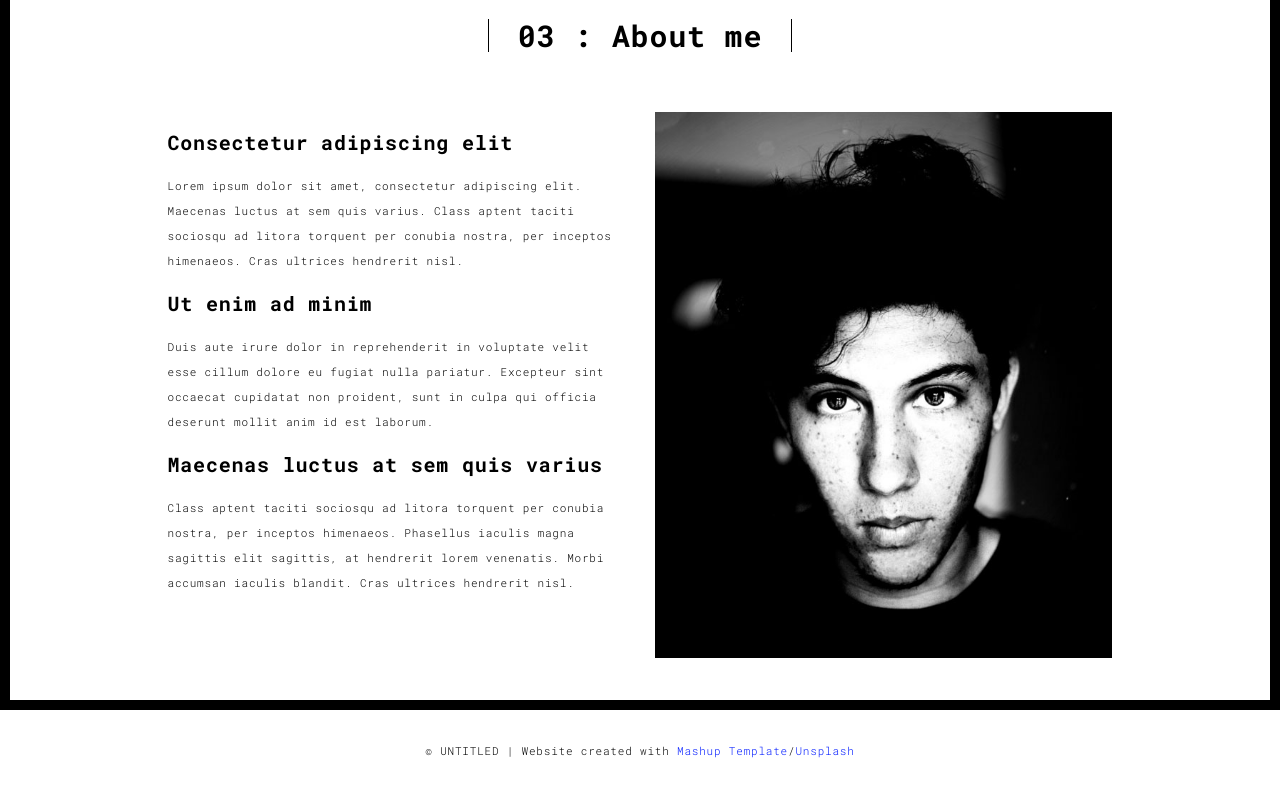
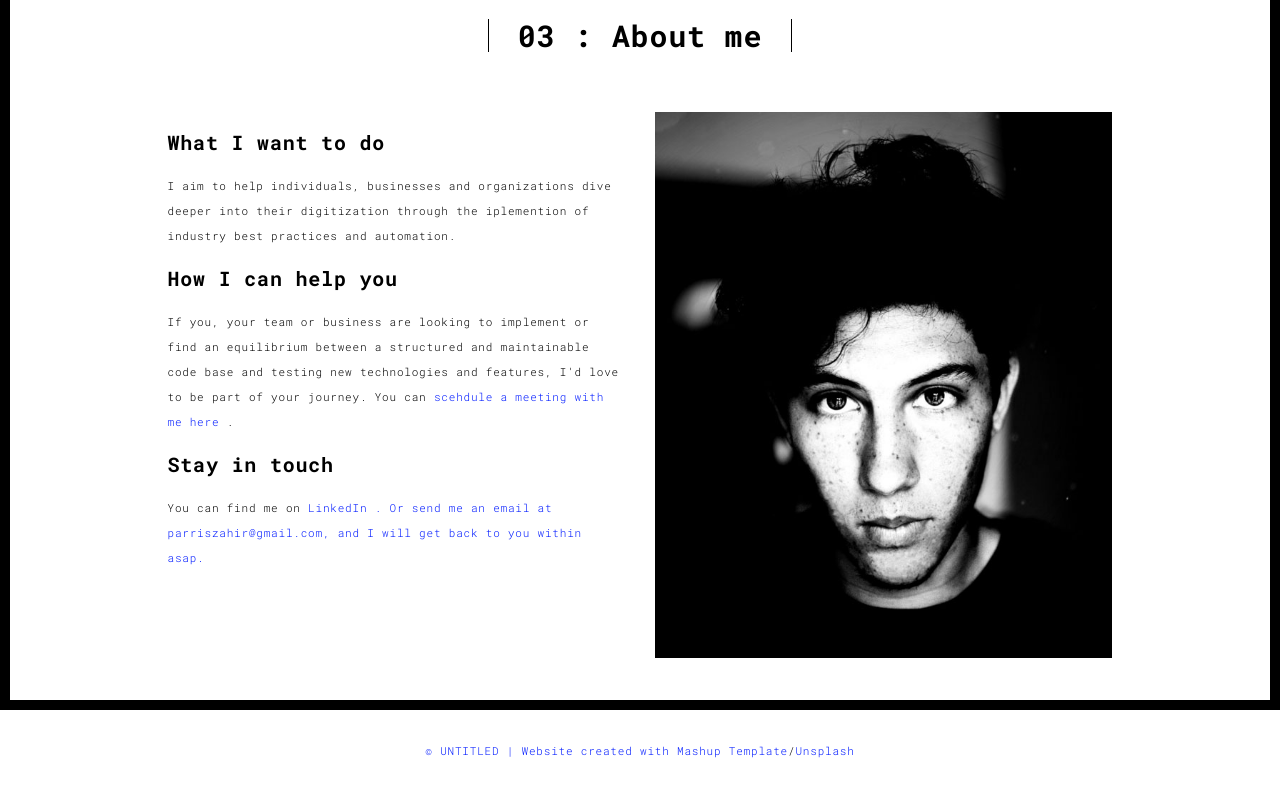
Before and after one commit to ZParris/portfo, a Flask app: page /about.html in a window 1280 px wide. Shown: the part 90-878 px from the top of the page. Run offline with Flask 2, Linux system fonts and the light colour scheme; some libraries are stand-ins or nearby versions.

Commit message:
edited 03 About me page content

```diff
--- a/templates/about.html
+++ b/templates/about.html
@@ -61,16 +61,13 @@
             <div class="col-md-10 col-md-offset-1">
               <div class="row">
                 <div class="col-xs-12 col-md-6">
-                  <h3>Consectetur adipiscing elit</h3>
-                  <p>Lorem ipsum dolor sit amet, consectetur adipiscing elit. Maecenas luctus at sem quis varius.
-                  Class aptent taciti sociosqu ad litora torquent per conubia nostra, per inceptos himenaeos. Cras ultrices hendrerit nisl.</p>
-                  <h3>Ut enim ad minim </h3>
-                  <p>Duis aute irure dolor in reprehenderit in voluptate velit esse
-                  cillum dolore eu fugiat nulla pariatur. Excepteur sint occaecat cupidatat non
-                  proident, sunt in culpa qui officia deserunt mollit anim id est laborum.
-                  <h3>Maecenas luctus at sem quis varius</h3>
+                  <h3>What I want to do </h3>
+                  <p>I aim to help individuals, businesses and organizations dive deeper into their digitization through the iplemention of industry best practices and automation.</p>
+                  <h3>How I can help you </h3>
+                  <p> If you, your team or business are looking to implement or find an equilibrium between a structured and maintainable code base and testing new technologies and features, I'd love to be part of your journey. You can <a href="http://zparris.pythonanywhere.com/contact.html">scehdule a meeting with me here</a> . </p>
+                  <h3>Stay in touch</h3>
                   <p>
-                  Class aptent taciti sociosqu ad litora torquent per conubia nostra, per inceptos himenaeos. Phasellus iaculis magna sagittis elit sagittis, at hendrerit lorem venenatis. Morbi accumsan iaculis blandit. Cras ultrices hendrerit nisl.</p>
+                  You can find me on <a href="https://www.linkedin.com/in/zahir-parris/">LinkedIn<a/> . Or send me an email at parriszahir@gmail.com, and I will get back to you within asap. </p>
                 </div>
                 <div class="col-xs-12 col-md-6">
                   <img src="./assets/images/profil.jpg" class="img-responsive" alt="">
```
